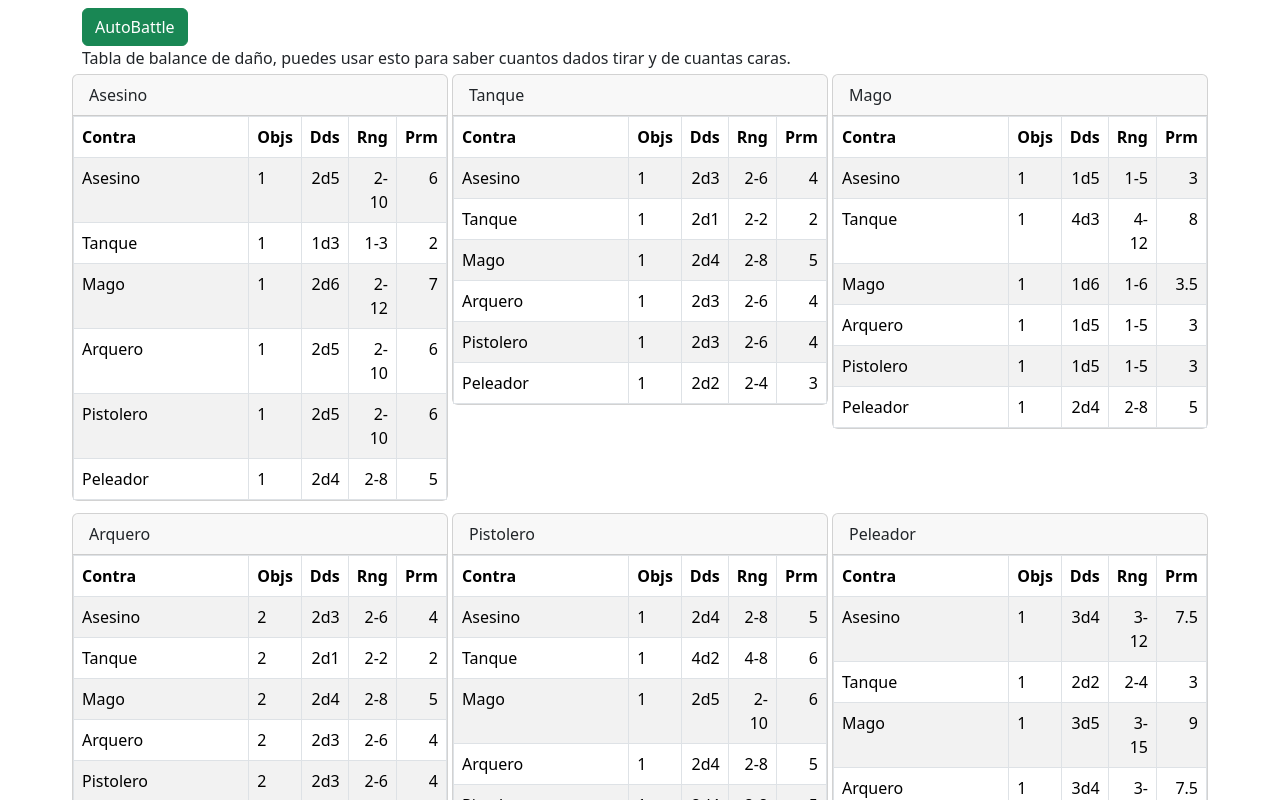
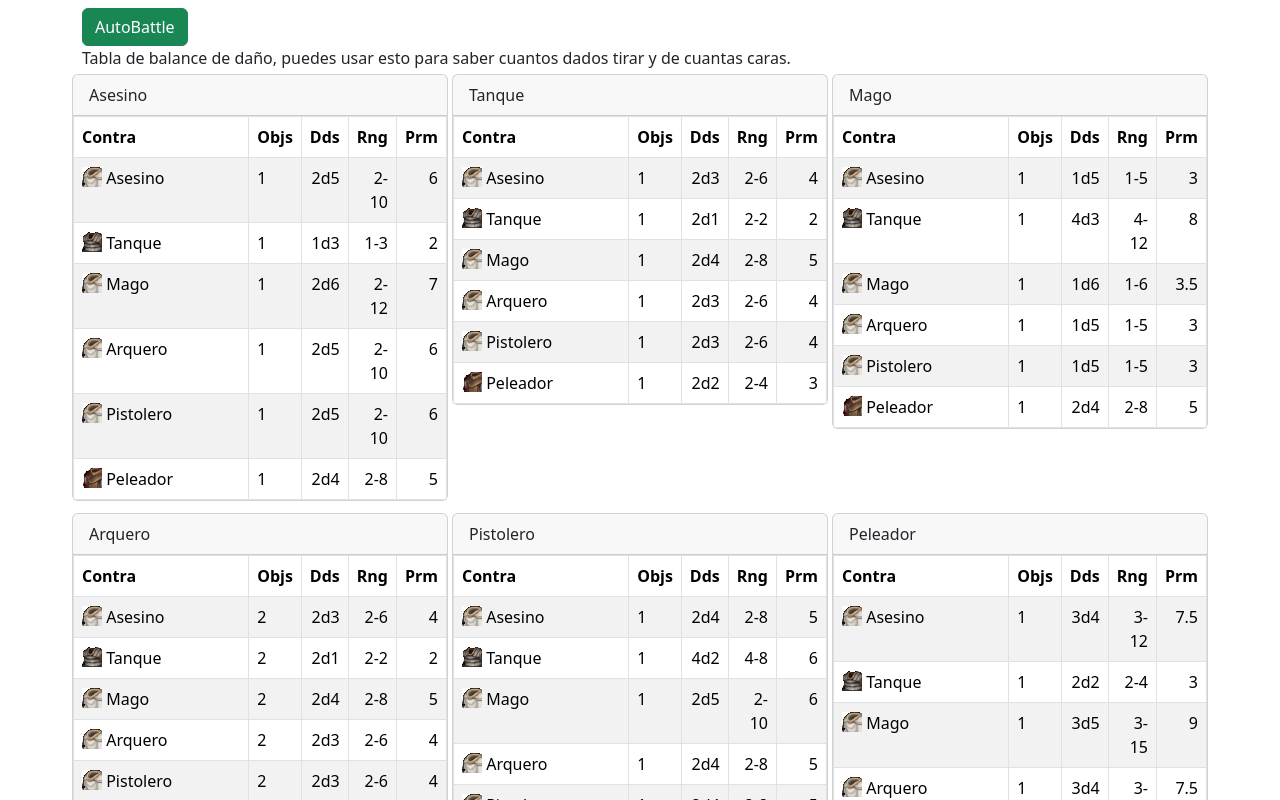
Before and after one commit to xMokar/autochess, a SvelteKit app: page / in a window 1280 px wide. Shown: the top 800 px of the page. Built offline with nearby package versions, Linux system fonts and the light colour scheme.

Commit message:
Agregar iconos de armadura en la lista de unidades

```diff
--- a/src/routes/+page.svelte
+++ b/src/routes/+page.svelte
@@ -1,5 +1,6 @@
 <script>
     import { Champs, calculateDamage } from "$lib/system";
+    import ArmorIcon from "./autobattle/ArmorIcon.svelte";
     import ViewUnit from "./autobattle/viewUnit.svelte";
 	let faces = [1,2,3,4,5,6]
 	function table(face) {
@@ -28,7 +29,7 @@
 					{#each Champs as target}
 						{@const damage = calculateDamage(source, target)}
 						<tr>
-							<td>{target.name}</td>
+							<td><ArmorIcon armor={target.armorType.id} /> {target.name} </td>
 							<td>{source.targetting.targets}</td>
 							<td class="text-end">{damage.rolls.length*source.targetting.targets}d{damage.sides}</td>
 							<td class="text-end">{damage.rolls.length*source.targetting.targets}-{damage.max*source.targetting.targets}</td>
--- /dev/null
+++ b/src/routes/autobattle/ArmorIcon.svelte
@@ -0,0 +1,4 @@
+<script lang="ts">
+export let armor:string
+</script>
+<span class="armor {armor}">.</span>
--- a/src/routes/autobattle/viewUnit.svelte
+++ b/src/routes/autobattle/viewUnit.svelte
@@ -1,5 +1,6 @@
 <script lang="ts">
     import type { Champ } from "$lib/system";
+    import ArmorIcon from "./ArmorIcon.svelte";
 
 	export let champ:Champ
 	console.log('xxx',champ)
@@ -16,7 +17,7 @@
 		SPD: {champ.movespeed}
 	</div>
 	<div class="col-12">
-		ARMOR: <span class="armor {champ.armorType.id}">.</span>
+		ARMOR: <ArmorIcon armor={champ.armorType.id} />
 	</div>
 	<div class="col-12">
 		<b>Objetivos:</b> <br>
@@ -24,7 +25,7 @@
 		Dados de ataque:<br>
 		{#each Object.entries(champ.armorpen).sort(([_a,a],[_b,b]) => b-a) as [armor, dice]}
 			{#each Array(dice) as _}
-				<span class="armor {armor}"></span>
+				<ArmorIcon {armor} />
 			{/each}
 		{/each}
 	</div>
```
